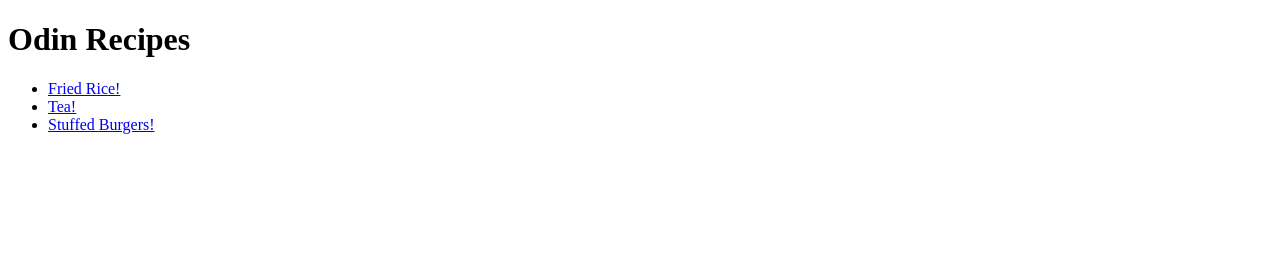
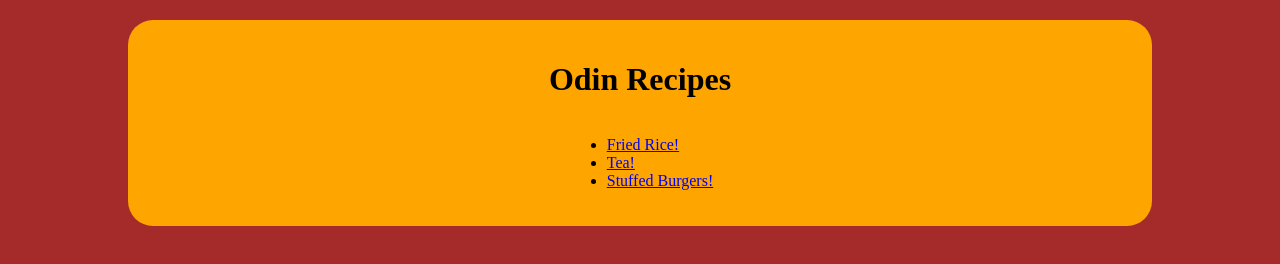
Before and after one commit to Faheem-T/odin-recipes, a plain HTML site: page index.html in a window 1280 px wide. Drawn offline with Linux system fonts and the light colour scheme.

Commit message:
add styles

```diff
--- a/index.html
+++ b/index.html
@@ -4,14 +4,23 @@
     <head>
         <meta charset="utf-8">
         <title>Recipes</title>
+        <link rel="stylesheet" href="styles.css">
     </head>
 
     <body>
-        <h1>Odin Recipes</h1>
-        <ul>
-            <li><a href="./recipes/friedRice.html">Fried Rice!</a></li>
-            <li><a href="./recipes/tea.html">Tea!</a></li>
-            <li><a href="./recipes/stuffedBurgers.html">Stuffed Burgers!</a></li>
-        </ul>
+        <div class="container">
+
+            <div class="title">
+                <h1>Odin Recipes</h1>
+            </div>
+
+            <div class="recipe-content">
+                <ul class="recipes">
+                    <li><a href="./recipes/friedRice.html">Fried Rice!</a></li>
+                    <li><a href="./recipes/tea.html">Tea!</a></li>
+                    <li><a href="./recipes/stuffedBurgers.html">Stuffed Burgers!</a></li>
+                </ul>
+            </div>
+        </div>
     </body>
 </html>
--- /dev/null
+++ b/styles.css
@@ -0,0 +1,43 @@
+* {
+    /* margin: 0;
+    padding: 0; */
+    box-sizing: border-box;
+}
+
+body {
+    background-color: brown;
+}
+
+h1 {
+    text-align: center;
+}
+
+div {
+    border-radius: 25px;
+}
+
+.container {
+    background-color: orange;
+    width: 80vw;
+    margin: 20px auto;
+    padding: 20px;
+}
+
+.recipe-content {
+    text-align: center;
+}
+
+.recipes {
+    /* background-color: black; */
+    /* text-align: center; */
+    display: inline-block;
+    text-align: left;
+}
+
+.img-div {
+    text-align: center;
+}
+
+img {
+    border-radius: 25px;
+}
```
Also changed, not shown: recipes/friedRice.html (+7 -0 lines), recipes/stuffedBurgers.html (+5 -1 lines), recipes/tea.html (+6 -1 lines).
